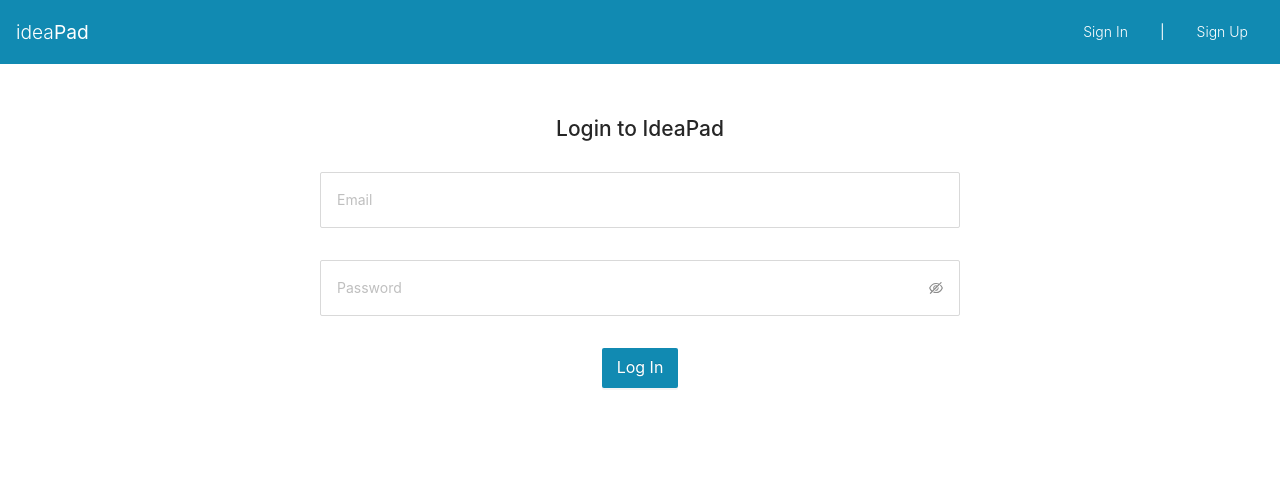
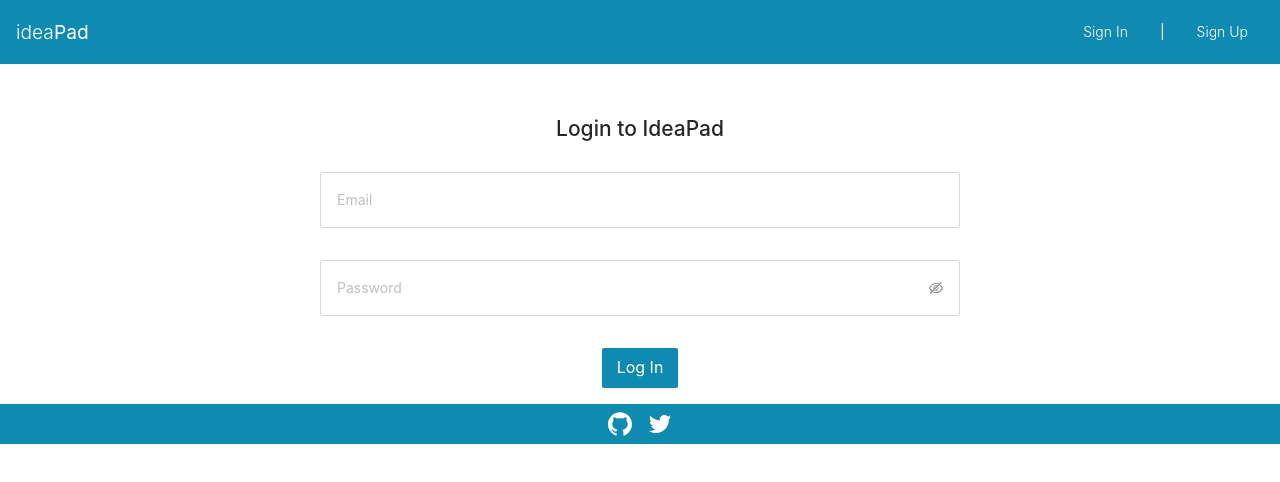
Before and after one commit to efortney28/ideapad, a React (Create React App) app: page /login in a window 1280 px wide. Shown: the top 482 px of the page. Built offline with nearby package versions, Linux system fonts and the light colour scheme; no server answers.

Commit message:
adds footer

```diff
--- a/src/components/layout/App.js
+++ b/src/components/layout/App.js
@@ -6,6 +6,7 @@ import AppNav from "./AppNav";
 import Dashboard from "../pages/Dashboard";
 import SignUp from "../pages/SignUp";
 import Login from "../pages/Login";
+import AppFooter from "./AppFooter";
 
 function App() {
   return (
@@ -20,6 +21,7 @@ function App() {
                 <Route path="/signup" component={SignUp} />
                 <Route path="/login" component={Login} />
               </Switch>
+              <AppFooter />
             </section>
           </Router>
         </ProjectsProvider>
--- /dev/null
+++ b/src/components/layout/AppFooter.js
@@ -0,0 +1,25 @@
+import { GithubOutlined, TwitterOutlined } from "@ant-design/icons";
+import "../../styles/footer.css";
+
+const AppFooter = () => {
+  return (
+    <footer>
+      <a
+        className="social-icon-link"
+        href="https://github.com/efortney28"
+        target="__blank"
+      >
+        <GithubOutlined className="social-icon" />
+      </a>
+      <a
+        className="social-icon-link"
+        href="https://twitter.com/EFortney"
+        target="__blank"
+      >
+        <TwitterOutlined className="social-icon" />
+      </a>
+    </footer>
+  );
+};
+
+export default AppFooter;
--- /dev/null
+++ b/src/styles/footer.css
@@ -0,0 +1,15 @@
+footer {
+  background-color: var(--bright-blue);
+  display: flex;
+  justify-content: center;
+  text-align: center;
+  align-items: center;
+}
+.social-icon-link {
+  text-decoration: none;
+  color: white;
+}
+.social-icon {
+  font-size: 1.5rem;
+  margin: 0.5rem;
+}
```
Also changed, not shown: 1 other file (tests, documents, lock files or other folders).
